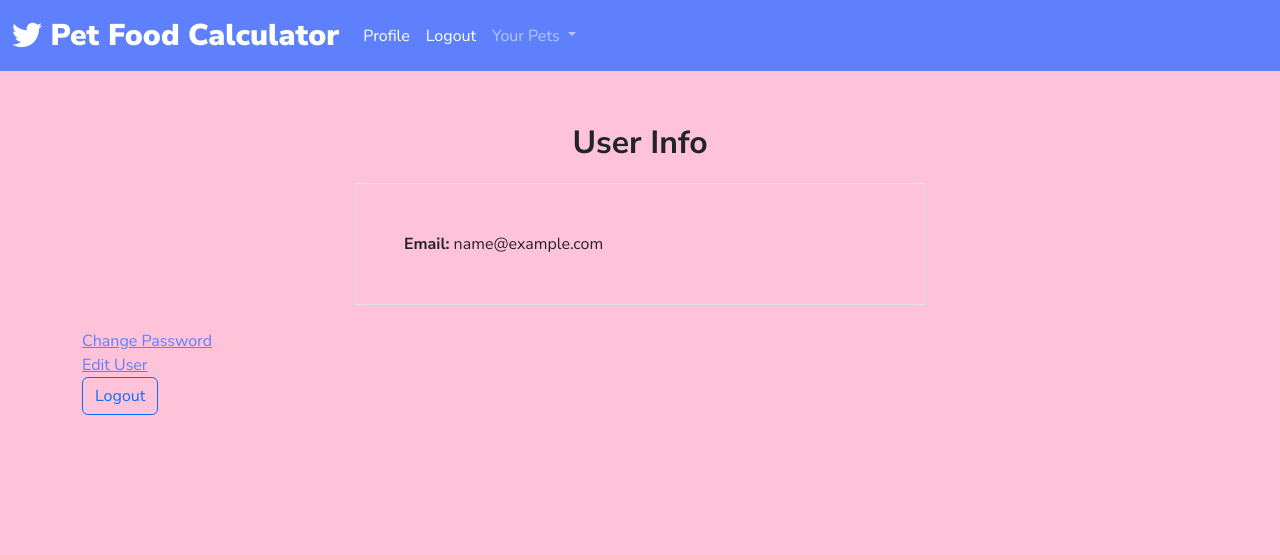
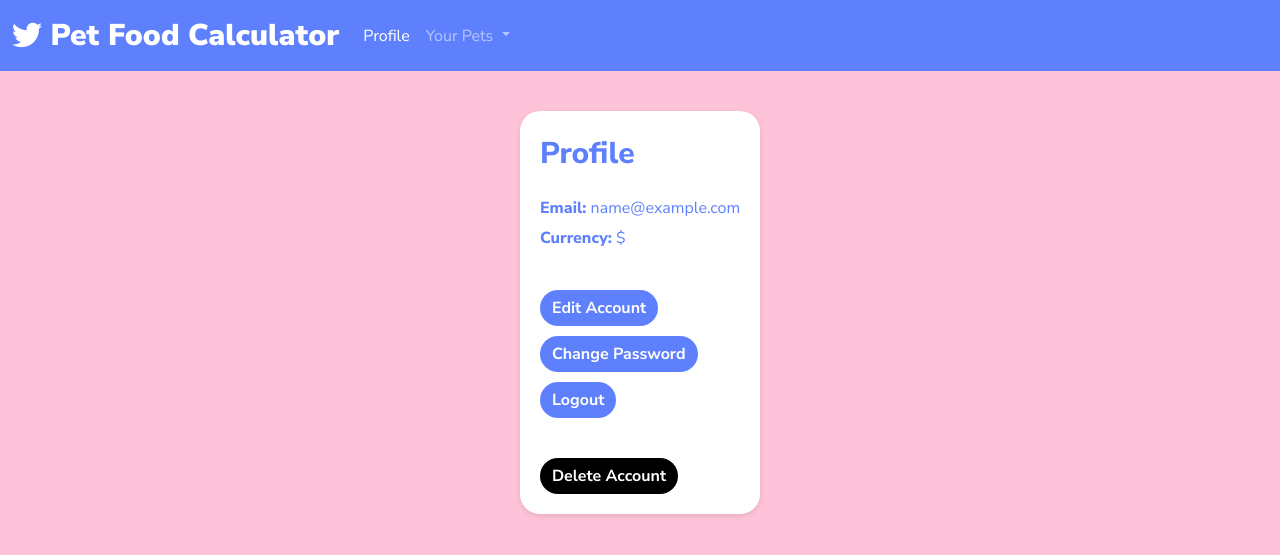
Before and after one commit to mykytaso/pet-food-calculator, a Django app: page /account/me/ in a window 1280 px wide. Shown: the top 555 px of the page. Run offline with Django 5.2, Linux system fonts and the light colour scheme; the visitor is signed in with stand-in values (Sample User, id 1); data that the repository does not hold is empty; parts of the project's set-up code (start-up, migrations or seed data) failed here and were passed over.

Commit message:
Add improvements

```diff
--- a/PetFoodCalculator/settings.py
+++ b/PetFoodCalculator/settings.py
@@ -77,6 +77,7 @@ DATABASES = {
 }
 
 AUTH_USER_MODEL = "users.User"
+LOGIN_REDIRECT_URL = "calculator:home"
 
 AUTH_PASSWORD_VALIDATORS = [
     {
@@ -106,8 +107,8 @@ USE_TZ = True
 
 # Static files (CSS, JavaScript, Images)
 STATIC_URL = "/static/"
-STATIC_ROOT = BASE_DIR / "static"  # for production
-# STATICFILES_DIRS = [BASE_DIR / "static"] # for local development
+# STATIC_ROOT = BASE_DIR / "static"  # for production
+STATICFILES_DIRS = [BASE_DIR / "static"] # for local development
 
 
 # Default primary key field type
--- a/calculator/urls.py
+++ b/calculator/urls.py
@@ -4,12 +4,13 @@ from calculator import views
 app_name = "calculator"
 
 urlpatterns = [
-    path("", views.IndexView.as_view(), name="index"),
+    path("", views.HomeView.as_view(), name="home"),
     path("pet/create/", views.PetCreateView.as_view(), name="pet_create"),
     path("pet/<int:pk>/", views.PetDetailView.as_view(), name="pet_detail"),
     path("pet/<int:pk>/update/", views.PetUpdateView.as_view(), name="pet_update"),
     path("pet/<int:pk>/delete/", views.PetDeleteView.as_view(), name="pet_delete"),
+    path("pet/<int:pk>/calculate_price/", views.PetCalculatePrice.as_view(), name="calculate_price"),
     path("food/create/", views.FoodCreateView.as_view(), name="food_create"),
-    path("food/<int:food_id>/update/", views.FoodUpdateView.as_view(), name="food_update"),
+    path("food/<int:pk>/update/", views.FoodUpdateView.as_view(), name="food_update"),
     path("food/<int:pk>/delete/", views.FoodDeleteView.as_view(), name="food_delete"),
 ]
--- a/static/css/style.css
+++ b/static/css/style.css
@@ -1,5 +1,6 @@
 :root {
   --primary-color: #5e80fd;
+  --secondary-color: #FEC2D9;
   --light-color: #8ea6fe;
 }
 
@@ -18,7 +19,7 @@ input {
 
 body {
   font-family: "Nunito Sans", sans-serif;
-  background-color: #FEC2D9 !important;
+  background-color: var(--secondary-color) !important;
 }
 
 .font-default {
@@ -80,5 +81,21 @@ body {
 .food-form-field {
     width: 80px;
     border-radius: 20px;
-    border-color: #5e80fd;
+    border-color: var(--primary-color);
 }
+
+.auth-form-field {
+  border-radius: 20px;
+  border-color: var(--primary-color);
+}
+
+.box {
+  background-color: #ffffff !important;
+  border: none !important;
+  border-radius: 20px !important;
+  box-shadow: 0 2px 5px rgba(0, 0, 0, 0.1) !important;
+  padding: 20px !important;
+  margin-top: 40px !important;
+  font-family: "Nunito Sans", sans-serif !important;
+  color: var(--primary-color) !important;
+}
--- a/templates/includes/add_pet_button.html
+++ b/templates/includes/add_pet_button.html
@@ -1,3 +1,3 @@
 <button type="button" class="btn btn-primary" data-bs-toggle="modal" data-bs-target="#petModal">
-  Add Your Pet
+  Add Pet
 </button>
--- a/templates/includes/navbar.html
+++ b/templates/includes/navbar.html
@@ -1,8 +1,8 @@
 {% load static %}
 
-<nav class="navbar navbar-dark navbar-expand-lg" style="background-color: #5e80fd;">
+<nav class="navbar navbar-dark navbar-expand-lg" style="background-color: var(--primary-color);">
   <div class="container-fluid">
-    <a class="navbar-brand" style="color: #ffffff; font-size: 30px; font-weight: 900;" href={% url "calculator:index" %}><i class="bi bi-twitter"></i> Pet Food Calculator</a>
+    <a class="navbar-brand" style="color: #ffffff; font-size: 30px; font-weight: 900;" href={% url "calculator:home" %}><i class="bi bi-twitter"></i> Pet Food Calculator</a>
     <button class="navbar-toggler" type="button" data-bs-toggle="collapse" data-bs-target="#navbarNav" aria-controls="navbarNav" aria-expanded="false" aria-label="Toggle navigation">
       <span class="navbar-toggler-icon"></span>
     </button>
@@ -22,10 +22,6 @@
         {% if user.is_authenticated %}
         <li class="nav-item">
           <a class="nav-link text-white" href={% url "users:user-detail" %}>Profile</a>
-        </li>
-
-        <li class="nav-item">
-          <a class="nav-link text-white" href={% url "users:logout" %}>Logout</a>
         </li>
 
         <li class="nav-item dropdown">
--- a/templates/users/user_detail.html
+++ b/templates/users/user_detail.html
@@ -2,32 +2,47 @@
 
 {% block content %}
 
-<div class="container">
+<div class="container-fluid">
 
-  <div class="row mt-md-5 mt-1 justify-content-center">
-    <div class="col-auto fs-2 fw-bolder">
-      User Info
-    </div>
-  </div>
+  <div class="row justify-content-center">
+    <div class="col-auto box">
 
-  <div class="row mt-md-3 mb-md-4 mt-2 mb-3 justify-content-center">
-    <div id="post-field" class="col-11 col-md-8 col-lg-6 p-4 p-lg-5 border">
+      <div style="font-size: 30px; font-weight: 800; margin-bottom: 20px;">
+        Profile
+      </div>
 
 
-      <div class="row">
-        <div class="col-auto">
-          <b>Email:</b> {{ user.email }}
-        </div>
+      <div style="margin: 6px 0;">
+        <span style="font-weight: 800">Email:</span> {{ user.email }}
+      </div>
+      <div style="margin: 6px 0 40px 0; ">
+        <span style="font-weight: 800">Currency:</span>  {{ user.currency }}
       </div>
 
-{#        <div class="row justify-content-end">#}
-{#          <div class="col-auto">#}
-{#            <a href="{% url 'users:password-change' %}">Change Password</a>#}
-{#          </div>#}
-{#          <div class="col-auto">#}
-{#            <a href="{% url 'users:user-update' %}">Edit Info</a>#}
-{#          </div>#}
-{#        </div>#}
+      <div style="margin: 10px 0;">
+        <a class="btn btn-primary" href={% url "users:user-update" %}>Edit Account</a>
+      </div>
+
+      <div style="margin: 10px 0;">
+        <a class="btn btn-primary" href={% url "users:password-change" %}>Change Password</a>
+      </div>
+
+      <div style="margin: 10px 0;">
+        <a class="btn btn-primary" href={% url "users:logout" %}>Logout</a>
+      </div>
+
+      <form method="post" action="{% url 'users:logout' %}" style="margin: 40px 0 0 0;">
+        {% csrf_token %}
+         <button type="submit" class="btn btn-primary" style="background: #000000">Delete Account</button>
+      </form>
+
+
+
+
+
+
+
+
 
     </div>
   </div>
@@ -36,18 +51,7 @@
 
 
 
-  <div>
-    <a class="font-default" href={% url "users:password-change" %}>Change Password</a>
-  </div>
 
-  <div>
-    <a class="font-default" href={% url "users:user-update" %}>Edit User</a>
-  </div>
-
-  <form method="post" action="{% url 'users:logout' %}">
-    {% csrf_token %}
-     <button type="submit" class="btn btn-outline-primary">Logout</button>
-  </form>
   </div>
 
 {% endblock %}
--- a/users/forms.py
+++ b/users/forms.py
@@ -14,7 +14,7 @@ class RegisterForm(UserCreationForm):
 class UpdateForm(forms.ModelForm):
     class Meta:
         model = get_user_model()
-        fields = ["email", "weight_unit"]
+        fields = ["email", "currency", "weight_unit"]
 
     def clean_email(self):
         email = self.cleaned_data["email"]
--- a/users/views.py
+++ b/users/views.py
@@ -1,4 +1,3 @@
-from django.contrib import messages
 from django.contrib.auth import login, get_user_model, logout
 from django.contrib.auth.forms import PasswordChangeForm
 from django.contrib.auth.mixins import LoginRequiredMixin
@@ -47,14 +46,9 @@ class UserPasswordChangeView(LoginRequiredMixin, PasswordChangeView):
 
 class UserLoginView(LoginView):
     template_name = "users/login.html"
-    success_url = reverse_lazy("users:user-detail")
-
-    def get_success_url(self):
-        return self.success_url or super().get_success_url()
 
 
 class UserLogoutView(View):
     def get(self, request, *args, **kwargs):
         logout(request)
-        messages.success(request, "You have been logged out.")
-        return redirect("users:login")
+        return redirect("calculator:home")
```
Also changed, not shown: calculator/views.py (+18 -3 lines), templates/calculator/home.html (+8 -6 lines), templates/calculator/pet_detail.html (+32 -12 lines), templates/users/login.html (+37 -10 lines), templates/users/password_change.html (+10 -14 lines), templates/users/user_detail_update.html (+11 -15 lines).
